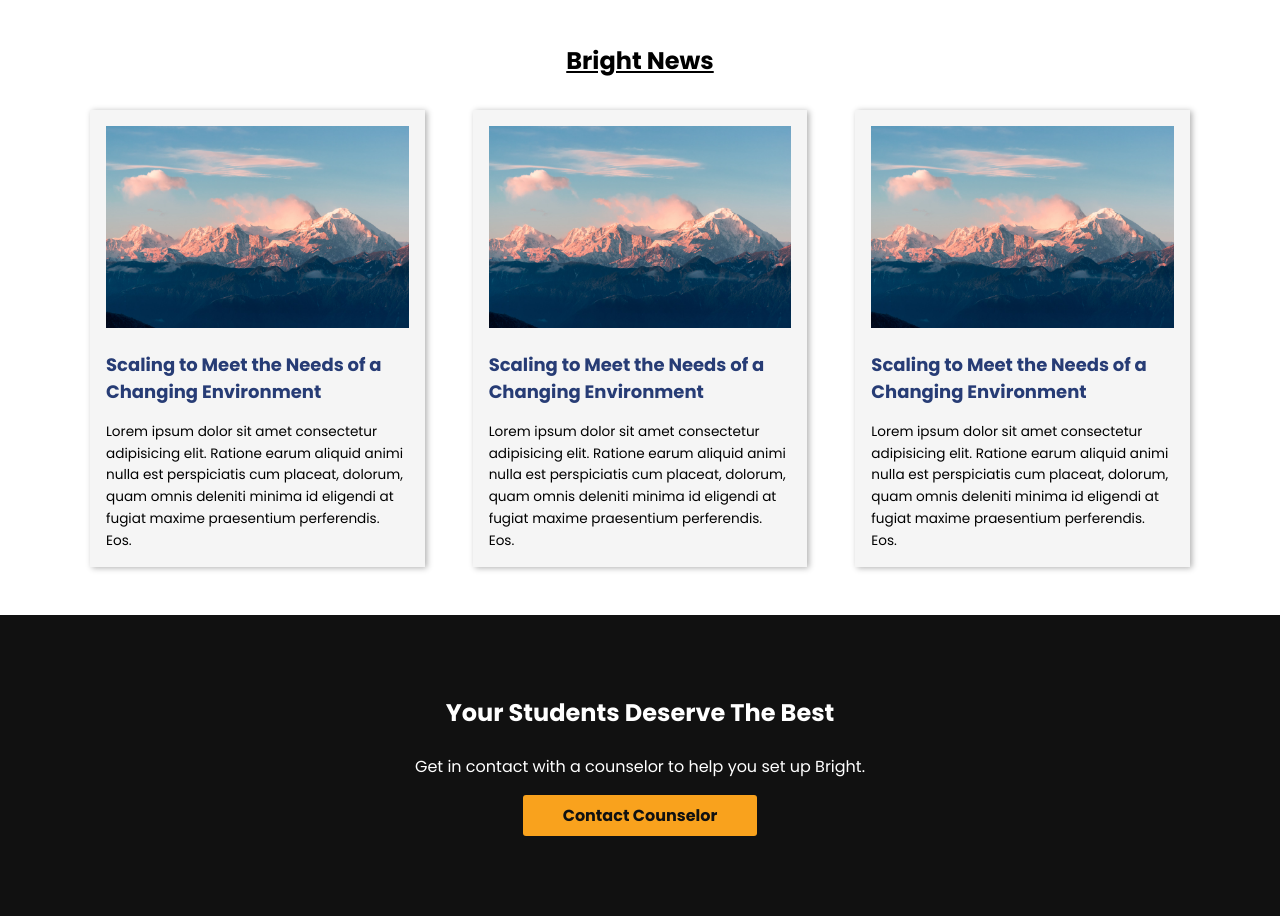
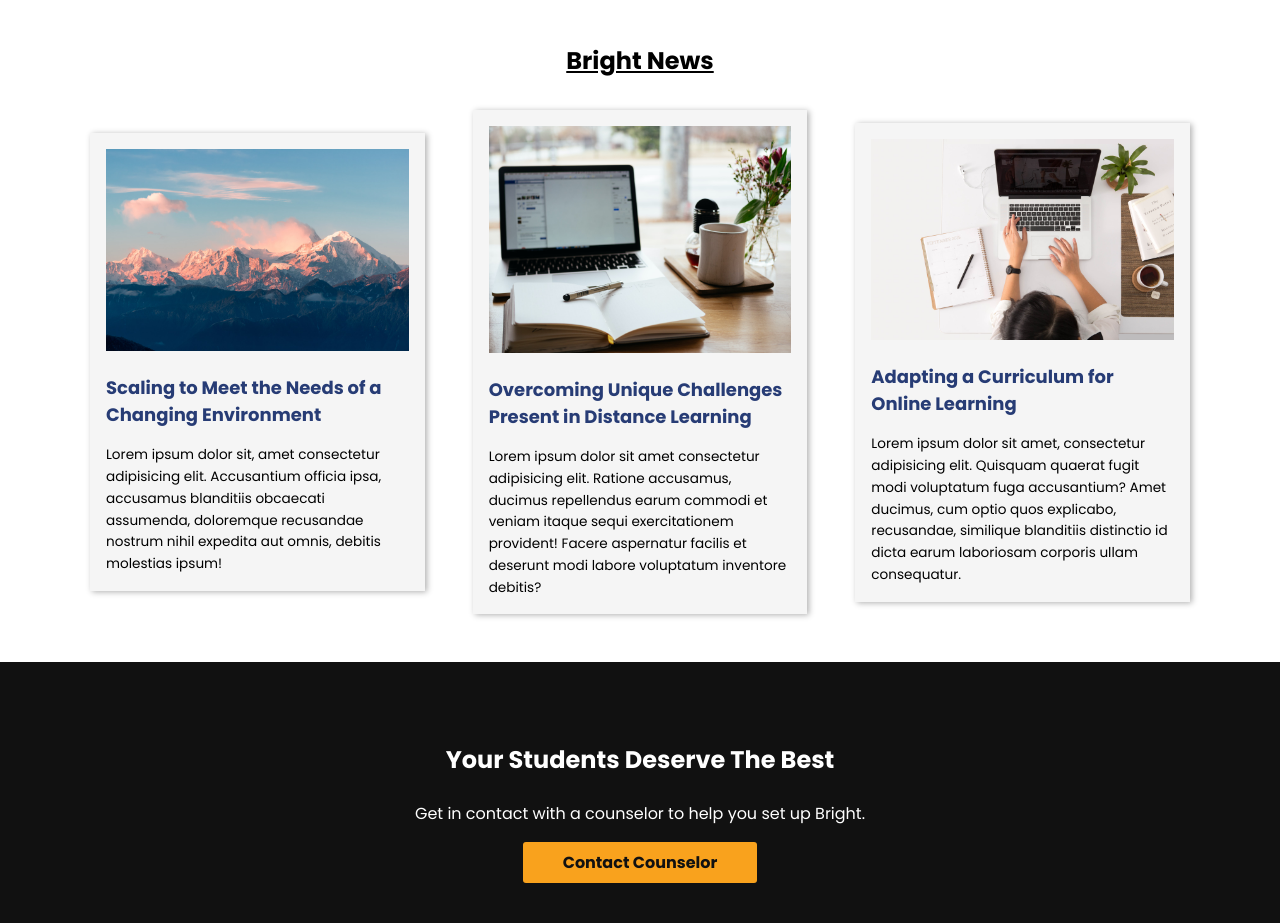
Before and after one commit to AntonCC/Bright, a React (Create React App) app: page / in a window 1280 px wide. Shown: the part 1200-2123 px from the top of the page. Built offline with nearby package versions, Linux system fonts and the light colour scheme.

Commit message:
fixing cards, home page responsive changes

```diff
--- a/src/App.jsx
+++ b/src/App.jsx
@@ -18,7 +18,7 @@ const routes = [
 
 const App = () => {
   const [sidebar, setSidebar] = useState(false)
-  const [backdrop, setBackdrop] = useState(false)
+  // const [backdrop, setBackdrop] = useState(false)
   const [appBlur, setAppBlur] = useState(false)
 
   const openSidebar = () => {
--- a/src/components/card/card.component.jsx
+++ b/src/components/card/card.component.jsx
@@ -2,12 +2,14 @@ import React from 'react'
 import './card.styles.scss'
 import Mountains from '../../imgs/mountains.jpg'
 
-const Card = () => {
+const Card = (props) => {
+  const { title, body, img } = props.article
+  console.log(props)
   return (
     <div className="card">
-      <img src={Mountains} alt="mountains"/>
-      <h4>Scaling to Meet the Needs of a Changing Environment</h4>
-      <p>Lorem ipsum dolor sit amet consectetur adipisicing elit. Ratione earum aliquid animi nulla est perspiciatis cum placeat, dolorum, quam omnis deleniti minima id eligendi at fugiat maxime praesentium perferendis. Eos.</p>
+      <img src={img}/>
+      <h4>{ title }</h4>
+      <p>{ body }</p>
     </div>
   )
 }
--- a/src/components/cards/cards.component.jsx
+++ b/src/components/cards/cards.component.jsx
@@ -2,15 +2,16 @@ import React from 'react'
 import './cards.styles.scss'
 import Card from '../card/card.component'
 
-const Cards = () => {
+const Cards = ({ news }) => {
+  console.log(news)
   return (
     <div className="cards">
       <div className="container">
         <h2 className="cards-title">Bright News</h2>
         <div className="group">
-          <Card />
-          <Card />
-          <Card />
+          {news.map(article => (
+            <Card article={article}/>
+          ))}
         </div>
       </div>
     </div>
--- a/src/components/full-screen-home/full-screen-home.component.jsx
+++ b/src/components/full-screen-home/full-screen-home.component.jsx
@@ -1,4 +1,4 @@
-import React from 'react'
+import React, { useEffect } from 'react'
 import './full-screen-home.styles.scss'
 import CtaButton from '../cta-button/cta-button.component'
 
--- a/src/components/full-screen-home/full-screen-home.styles.scss
+++ b/src/components/full-screen-home/full-screen-home.styles.scss
@@ -29,3 +29,26 @@
     }
   }
 }
+
+@media only screen and (max-width: 665px) {
+  .full-screen-home {
+    .container {
+      h2 {
+        font-size: 1.75rem;
+      }
+      h4 {
+        font-size: .9rem;
+      }
+      .btn-group {
+        display: flex;
+        flex-direction: column;
+        justify-content: center;
+        align-items: center;
+        & div:nth-of-type(1) {
+          margin-right: 0rem;
+          // margin-bottom: 1rem;
+        }
+      }
+    }
+  }
+}
--- a/src/components/service-description/service-description.component.jsx
+++ b/src/components/service-description/service-description.component.jsx
@@ -1,7 +1,7 @@
 import React from 'react'
 import './service-description.styles.scss'
-import Teacher from '../../imgs/teacher-service.jpg'
-import CtaButton from '../cta-button/cta-button.component'
+// import Teacher from '../../imgs/teacher-service.jpg'
+// import CtaButton from '../cta-button/cta-button.component'
 
 const ServiceDescription = (props) => {
   const { title, subtitle, body, button, img, reverse, backgroundColor } = props
--- a/src/components/testimonial/testimonial.component.jsx
+++ b/src/components/testimonial/testimonial.component.jsx
@@ -1,9 +1,9 @@
 import React from 'react'
 import './testimonial.styles.scss'
 import TestimonialPic from '../../imgs/testimonial.jpg'
-import { ReactComponent as Chalkboard } from '../../imgs/icons/chalkboard-teacher-solid.svg'
-import { ReactComponent as Graduation } from '../../imgs/icons/graduation-cap-solid.svg'
-import { ReactComponent as School } from '../../imgs/icons/school-solid.svg'
+// import { ReactComponent as Chalkboard } from '../../imgs/icons/chalkboard-teacher-solid.svg'
+// import { ReactComponent as Graduation } from '../../imgs/icons/graduation-cap-solid.svg'
+// import { ReactComponent as School } from '../../imgs/icons/school-solid.svg'
 import { ReactComponent as Qright } from '../../imgs/icons/qright.svg'
 import { ReactComponent as Qleft } from '../../imgs/icons/qleft.svg'
 import CtaButton from '../cta-button/cta-button.component'
--- a/src/pages/home/home.component.jsx
+++ b/src/pages/home/home.component.jsx
@@ -5,6 +5,7 @@ import Banner from '../../components/banner/banner.component'
 import Testimonial from '../../components/testimonial/testimonial.component'
 import Cards from '../../components/cards/cards.component'
 import CounselorInfo from '../../components/counselor-info/counselor-info.component'
+import news from './news'
 
 const Home = () => {
   return (
@@ -12,7 +13,7 @@ const Home = () => {
       <FullScreenHome />
       <Banner />
       <Testimonial />
-      <Cards />
+      <Cards news={news}/>
       <CounselorInfo />
     </div>
   )
--- /dev/null
+++ b/src/pages/home/news.jsx
@@ -0,0 +1,27 @@
+import React from 'react'
+import Mountain from '../../imgs/mountains.jpg'
+import Distance from '../../imgs/distance-learning.jpg'
+import Online from '../../imgs/online-learning.jpg'
+
+const news = [
+  {
+    id: 1,
+    title: 'Scaling to Meet the Needs of a Changing Environment',
+    body: 'Lorem ipsum dolor sit, amet consectetur adipisicing elit. Accusantium officia ipsa, accusamus blanditiis obcaecati assumenda, doloremque recusandae nostrum nihil expedita aut omnis, debitis molestias ipsum!',
+    img: Mountain
+  },
+  {
+    id: 2,
+    title: 'Overcoming Unique Challenges Present in Distance Learning',
+    body: 'Lorem ipsum dolor sit amet consectetur adipisicing elit. Ratione accusamus, ducimus repellendus earum commodi et veniam itaque sequi exercitationem provident! Facere aspernatur facilis et deserunt modi labore voluptatum inventore debitis?',
+    img: Distance
+  },
+  {
+    id: 3,
+    title: 'Adapting a Curriculum for Online Learning',
+    body: 'Lorem ipsum dolor sit amet, consectetur adipisicing elit. Quisquam quaerat fugit modi voluptatum fuga accusantium? Amet ducimus, cum optio quos explicabo, recusandae, similique blanditiis distinctio id dicta earum laboriosam corporis ullam consequatur.',
+    img: Online
+  }
+]
+
+export default news
```
Also changed, not shown: src/imgs/distance-learning.jpg (added), src/imgs/online-learning.jpg (added).
